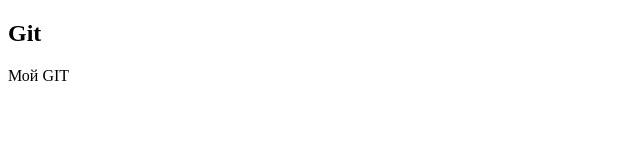
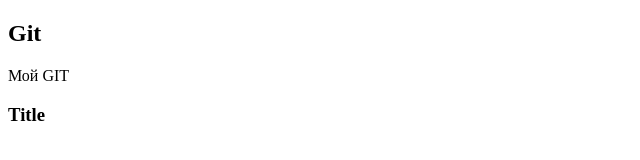
Before and after one commit to IgorMel/gittest, a plain HTML site: page index.html in a window 1280 px wide. Shown: the full height of the page, 0-640 px from the left. Drawn offline with Linux system fonts and the light colour scheme.

Commit message:
New branch

```diff
--- a/index.html
+++ b/index.html
@@ -7,5 +7,6 @@
   <body>
     <h2>Git</h2>
     <p>Мой GIT</p>
+    <h3>Title</h3>
   </body>
 </html>
```
